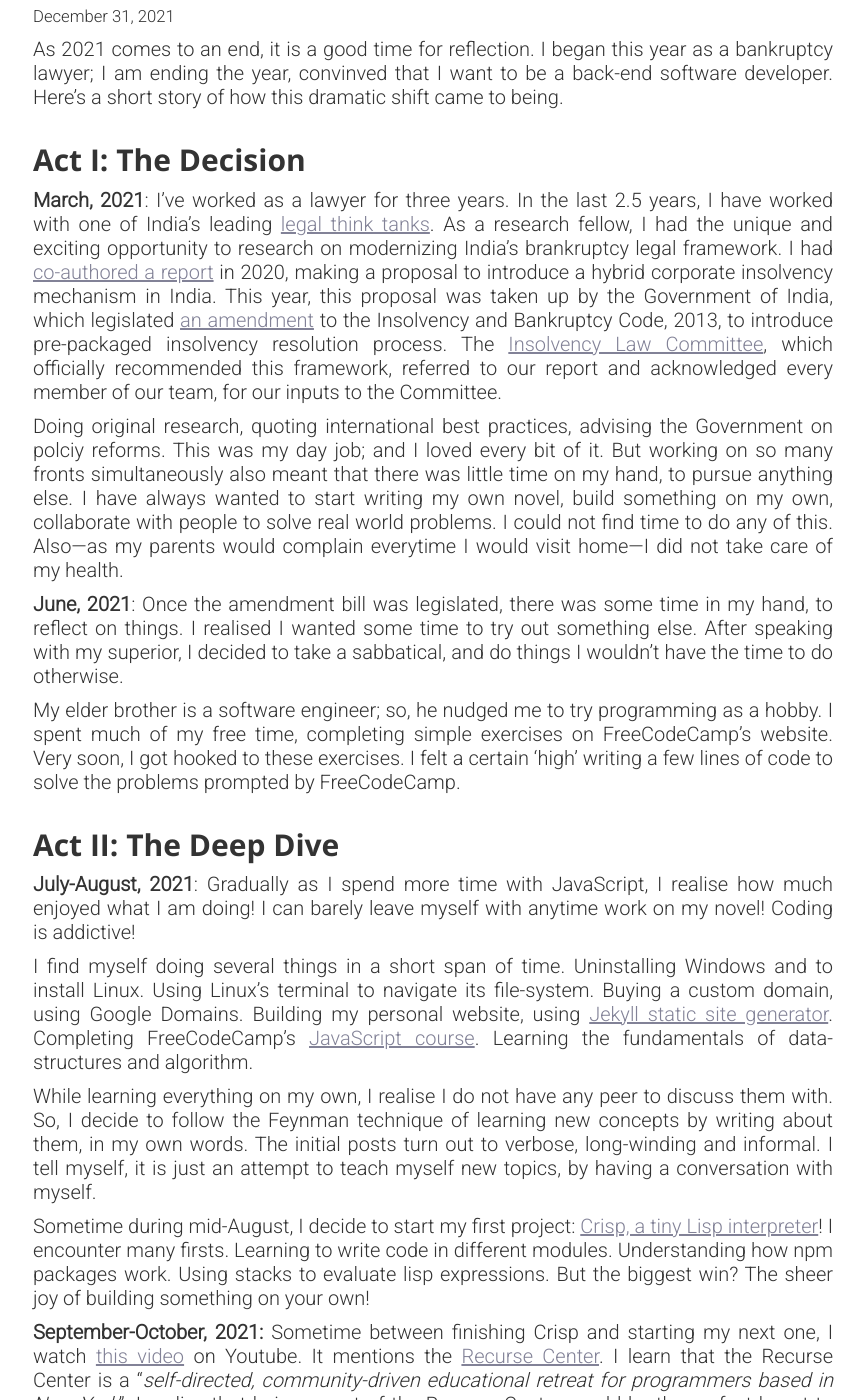
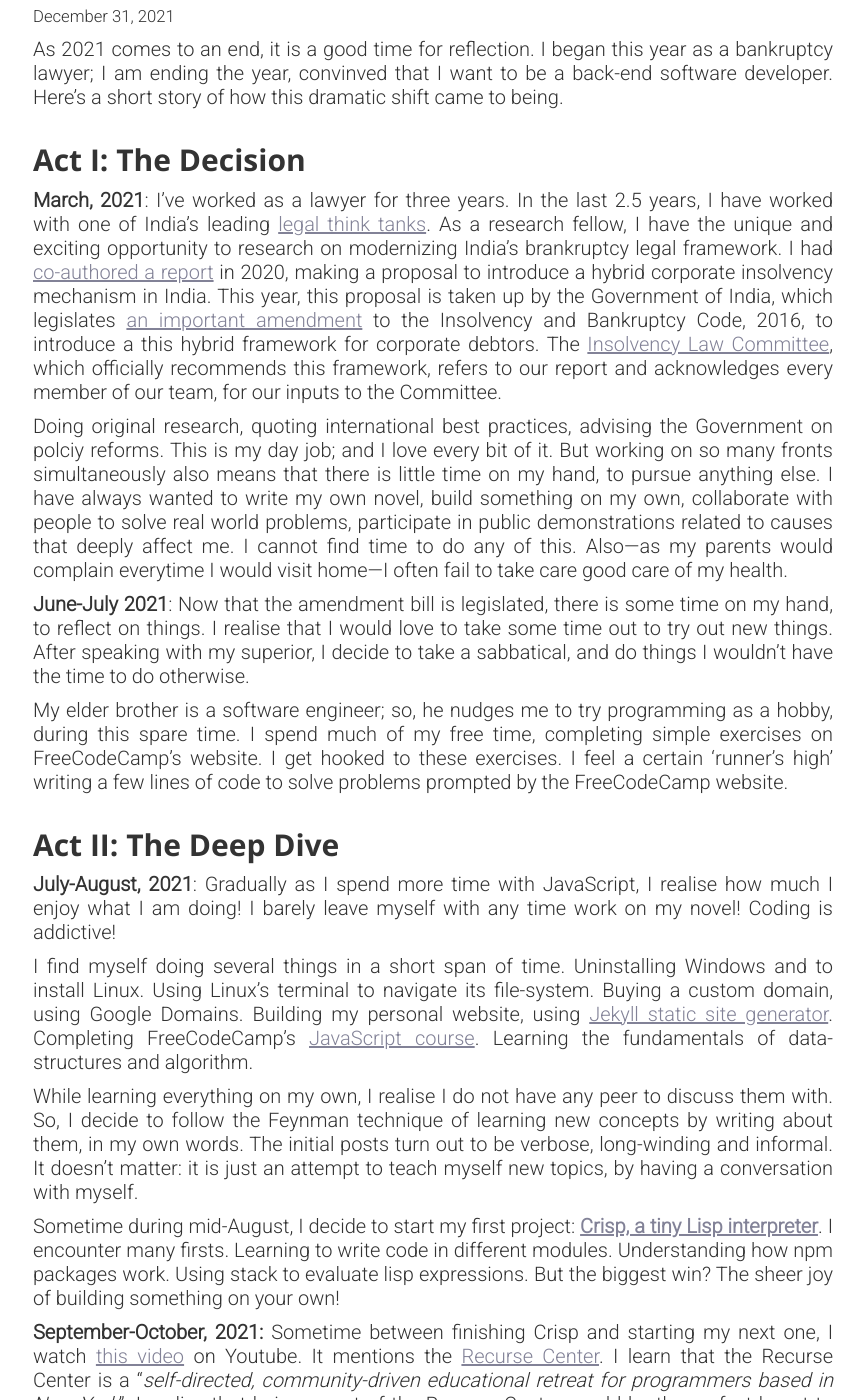
Before and after one commit to oitee/oitee.github.io, a Jekyll site: the page built from _posts/2021-12-31-looking-back-2021.md, in a window 1280 px wide and 1400 px high, scrolled down 287 px. Shown: the whole window, without its empty margins (207-1072 px from the left). Built offline with Jekyll 4.4.1, drawn with Linux system fonts in a browser that asks for light colours; comment, search, counter and statistics services are not loaded; some of the changed text lies outside the part shown.

Commit message:
Minor changes

```diff
--- a/_posts/2021-12-31-looking-back-2021.md
+++ b/_posts/2021-12-31-looking-back-2021.md
@@ -9,56 +9,58 @@ As 2021 comes to an end, it is a good time for reflection. I began this year as
 
 ## Act I: The Decision
 
-**March, 2021**: I've worked as a lawyer for three years. In the last 2.5 years, I have worked with one of India's leading [legal think tanks](https://vidhilegalpolicy.in/). As a research fellow, I had the unique and exciting opportunity to research on modernizing India's brankruptcy legal framework. I had [co-authored a report](https://vidhilegalpolicy.in/wp-content/uploads/2020/07/Report-on-Pre-Packaged-Insolvency-Resolution.pdf) in 2020, making a proposal to introduce a hybrid corporate insolvency mechanism in India. This year, this proposal was taken up by the Government of India, which legislated [an amendment](https://ibbi.gov.in//uploads/legalframwork/0150ec26cf05f06e66bd82b2ec4f6296.pdf) to the Insolvency and Bankruptcy Code, 2013, to introduce pre-packaged insolvency resolution process. The [Insolvency Law Committee](https://www.ibbi.gov.in/uploads/resources/65b114e356eacaaa2dbd25b210f845da.pdf), which officially recommended this framework, referred to our report and acknowledged every member of our team, for our inputs to the Committee.
+**March, 2021**: I've worked as a lawyer for three years. In the last 2.5 years, I have worked with one of India's leading [legal think tanks](https://vidhilegalpolicy.in/). As a research fellow, I have the unique and exciting opportunity to research on modernizing India's brankruptcy legal framework. I had [co-authored a report](https://vidhilegalpolicy.in/wp-content/uploads/2020/07/Report-on-Pre-Packaged-Insolvency-Resolution.pdf) in 2020, making a proposal to introduce a hybrid corporate insolvency mechanism in India. This year, this proposal is taken up by the Government of India, which legislates [an important amendment](https://ibbi.gov.in//uploads/legalframwork/0150ec26cf05f06e66bd82b2ec4f6296.pdf) to the Insolvency and Bankruptcy Code, 2016, to introduce a this hybrid framework for corporate debtors. The [Insolvency Law Committee](https://www.ibbi.gov.in/uploads/resources/65b114e356eacaaa2dbd25b210f845da.pdf), which officially recommends this framework, refers to our report and acknowledges every member of our team, for our inputs to the Committee.
 
-Doing original research, quoting international best practices, advising the Government on polciy reforms. This was my day job; and I loved every bit of it. But working on so many fronts simultaneously also meant that there was little time on my hand, to pursue anything else. I have always wanted to start writing my own novel, build something on my own, collaborate with people to solve real world problems. I could not find time to do any of this. Also—as my parents would complain everytime I would visit home—I did not take care of my health.
+Doing original research, quoting international best practices, advising the Government on polciy reforms. This is my day job; and I love every bit of it. But working on so many fronts simultaneously also means that there is little time on my hand, to pursue anything else. I have always wanted to write my own novel, build something on my own, collaborate with people to solve real world problems, participate in public demonstrations related to causes that deeply affect me. I cannot find time to do any of this. Also—as my parents would complain everytime I would visit home—I often fail to take care good care of my health.
 
-**June, 2021**: Once the amendment bill was legislated, there was some time in my hand, to reflect on things. I realised I wanted some time to try out something else. After speaking with my superior, I decided to take a sabbatical, and do things I wouldn't have the time to do otherwise.
+**June-July 2021**: Now that the amendment bill is legislated, there is some time on my hand, to reflect on things. I realise that I would love to take some time out to try out new things. After speaking with my superior, I decide to take a sabbatical, and do things I wouldn't have the time to do otherwise.
 
-My elder brother is a software engineer; so, he nudged me to try programming as a hobby. I spent much of my free time, completing simple exercises on FreeCodeCamp's website. Very soon, I got hooked to these exercises. I felt a certain 'high' writing a few lines of code to solve the problems prompted by FreeCodeCamp.
+My elder brother is a software engineer; so, he nudges me to try programming as a hobby, during this spare time. I spend much of my free time, completing simple exercises on FreeCodeCamp's website. I get hooked to these exercises. I feel a certain 'runner's high' writing a few lines of code to solve problems prompted by the FreeCodeCamp website.
 
 ## Act II: The Deep Dive
 
-**July-August, 2021**: Gradually as I spend more time with JavaScript, I realise how much enjoyed what I am doing! I can barely leave myself with anytime work on my novel! Coding is addictive!
+**July-August, 2021**: Gradually as I spend more time with JavaScript, I realise how much I enjoy what I am doing! I barely leave myself with any time work on my novel! Coding is addictive!
 
 I find myself doing several things in a short span of time. Uninstalling Windows and to install Linux. Using Linux's terminal to navigate its file-system. Buying a custom domain, using Google Domains. Building my personal website, using [Jekyll static site generator](https://jekyllrb.com/). Completing FreeCodeCamp's [JavaScript course](https://www.freecodecamp.org/learn/javascript-algorithms-and-data-structures). Learning the fundamentals of data-structures and algorithm.
 
-While learning everything on my own, I realise I do not have any peer to discuss them with. So, I decide to follow the Feynman technique of learning new concepts by writing about them, in my own words. The initial posts turn out to verbose, long-winding and informal. I tell myself, it is just an attempt to teach myself new topics, by having a conversation with myself.
+While learning everything on my own, I realise I do not have any peer to discuss them with. So, I decide to follow the Feynman technique of learning new concepts by writing about them, in my own words. The initial posts turn out to be verbose, long-winding and informal. It doesn't matter: it is just an attempt to teach myself new topics, by having a conversation with myself.
 
-Sometime during mid-August, I decide to start my first project: [Crisp, a tiny Lisp interpreter](https://github.com/oitee/crisp)! I encounter many firsts. Learning to write code in different modules. Understanding how npm packages work. Using stacks to evaluate lisp expressions. But the biggest win? The sheer joy of building something on your own!
+Sometime during mid-August, I decide to start my first project: [**Crisp, a tiny Lisp interpreter**](https://github.com/oitee/crisp). I encounter many firsts. Learning to write code in different modules. Understanding how npm packages work. Using stack to evaluate lisp expressions. But the biggest win? The sheer joy of building something on your own!
 
 **September-October, 2021:** Sometime between finishing Crisp and starting my next one, I watch [this video](https://www.youtube.com/watch?v=2i3v1BbKbs8) on Youtube. It mentions the [Recurse Center](https://www.recurse.com/). I learn that the Recurse Center is a "_self-directed, community-driven educational retreat for programmers based in New York_". I realise that being a part of the Recurse Center would be the perfect boost to my learning journey. It promotes self-learning, while also providing a cohort of peers to collaborate and network with. I decide that I would apply for the Winter batch of the Recurse Center.
 
-In the mean time, I decide to work on my second project. This time it will be a Twitter Bot. Inspired from the [Planet Clojure](https://github.com/ghoseb/planet.clojure), it tweets new blog posts published by a given set of blogs. I learn to work with several new technologies: using a relational database to maintain the state of the application, accessing a third-party application's API, parsing XML feeds, deploying on Heroku.
+In the mean time, I decide to work on my second project. This time it will be a [Twitter Bot](https://twitter.com/@cardimomT). Inspired from the [Planet Clojure](https://github.com/ghoseb/planet.clojure), it will tweet new blog posts published by a given set of blogs. I learn to work with several new technologies: using a relational database to maintain the state of the application, accessing a third-party application's API, parsing XML feeds, deploying on Heroku.
 
 Also, duing this period, I write the following posts:
 - [Cardimom: A Twitter Bot](/2021/10/10/cardimom-twitter-bot.html): I write about how I built Cardimom, the Twitter Bot that tweets new blog posts published by select blogs
 - [Cardimom: Using Heroku Scheduler to Initiate Triggers](/2021/10/20/using-heroku-scheduler-to-initiate-triggers.html): I write about how I used [Heroku Scheduler](https://devcenter.heroku.com/articles/scheduler) to initiate the Cardimom app periodically
 - [Event and Processing Time Semantics in Blog Aggregators](https://otee.dev/2021/10/19/event-and-processing-time-semantics.html): I write about how shifted from using a system-wide cursor to blog-level cursor to determine if a post is a 'new post'. I also discuss about event time, processing time, and out-of-order events.
-- [Hash Tables from Ground Up](/2021/10/01/hash-tables.html): I write about key-value stores in general and focus on hash tables as key-value stores.
+- [Hash Tables from Ground Up](/2021/10/01/hash-tables.html): I write about key-value stores in general and hash-tables, in particular.
 - [My First npm Package](https://otee.dev/2021/10/17/my-first-npm-package.html): I write about how I published my first npm package
 - [Finding the Lexicographically Next Permutation](https://otee.dev/2021/10/27/next-permutation.html): My solution to a LeetCode problem that I found interesting: rearranging an array to find the “lexicographically next greater permutation of numbers".
 
 ## Act III: Going for the Kill
 
-**November, 2021**: I decide to spend the time of Diwali, building [Twirl](https://oteetwirl.herokuapp.com/), a URL shortening app. I spend 8-10 hours each day, to complete the project in seven days. It was a lot of fun and adrenaline. While building this project, I learn how to draw up user sign-up & sign-in flow. I use cookies to maintain sesssions. I learn how to securely store passwords and much more! I maintain a [daily log](https://otee.dev/2021/11/03/diwali-hack-week.html) of my progress.
+**November, 2021**: I decide to spend the first week of November (the Diwali week), building [Twirl](https://oteetwirl.herokuapp.com/), a URL shortening app. I spend 8-10 hours each day, to complete the project in seven days. It is a lot of fun and adrenaline. While building this project, I learn how to draw up user sign-up & sign-in flow. I use cookies to maintain sesssions. I learn how to securely store passwords and much more! I maintain a [daily log](https://otee.dev/2021/11/03/diwali-hack-week.html) of my progress.
 
-Also, I decide that it is time to apply for the Recurse Center. I spend some time answering the four main questions they have on their application form:
-- **What is the most fascinating thing you've learned in the past month?**: I write about a new concept called 'Prospect Theory', that I had read about in Richard Thaler's book , "Misbehaving: The Making of Behavioral Economics”.
-- **What do you want to be doing in two years?**: In short, a back-end developer.
-- **Why do you want to attend RC?**: I had a lot to say for this; but there is a word limit. I mention how as a self-learner, I am well-suited to be a part of the cohort. I also mention about my curiosity to learn new concepts (especially in the recent past) and how being part of a community of programmers will broaden my horizens as a programmer
-- **What would you like to work on at RC**: I mention my long-term wish to learn Clojure. I also state my intent to learn about distributed systems, and to improve my tiny Lisp interpreter.
+Also, I decide that it is time to apply for the Recurse Center. I spend some time answering the four main questions they have on [their application form](https://www.recurse.com/apply/retreat):
+- **What is the most fascinating thing you've learned in the past month**: I write about a concept called 'Prospect Theory'. I had read about while reading Richard Thaler's book, "Misbehaving: The Making of Behavioral Economics”.
+- **What do you want to be doing in two years**: In short, work as a back-end developer in an organisation that promotes learning.
+- **Why do you want to attend RC**: I have a lot to say for this one; but there is a word limit. I mention how as a self-learner, I am well-suited to be a part of the cohort. I also mention about my curiosity to learn new concepts (especially in the recent past) and how being part of a community of programmers will broaden my horizon as a programmer
+- **What would you like to work on at RC**: I mention my long-term wish to learn Clojure. I also state my intent to learn about distributed systems, and to improve my Lisp interpreter.
 
 During this month, I publish the following posts:
 - [12 Things to Know About HTTP](https://otee.dev/2021/11/03/HTTP-explainer.html): Before embarking on Twirl, I read up on HTTP. This post is a summary of my learnings on HTTP.
 - [Diwali Hack Week](https://otee.dev/2021/11/03/diwali-hack-week.html): Daily log I maintained while building Twirl (URL shorening app)
 - [Twirl: User Management](https://otee.dev/2021/11/14/twirl-user-management.html): First of a three part series on Twirl, I write about the system design of Twirl and the user sign-in and sign-up flow
 - [Search Relevance Using BM25 Algorithm](https://otee.dev/2021/11/24/search-relevance-using-bm-25.html): I write about the BM25 algorithm, and host an in-browser demonstration of my implementation of BM25
-- [Promises in JavaScript and Clojure](https://otee.dev/2021/11/10/javascript-promises.html): I try to build a toy version of the JavaScript Promise constructor and compare how asynchrony is dealt in Clojure programming language.
+- [Promises in JavaScript and Clojure](https://otee.dev/2021/11/10/javascript-promises.html): I try to build a toy version of the JavaScript Promise constructor and compare how asynchrony is dealt in Clojure and JavaScript.
 
-**December**: I begin this month, with a mail from the Recurse Center: they liked my written application and would like to have a conversational interview with me. This is the first of two rounds of interviews. During this interview, the interviewer, a former Recurser, asks me a few questions. For example, she asks me about a project I would like to work on during my time at the Recurse Center and why I would want to join the RC? She also asks me about a bug I recently fixed. The interview goes really well; the interviewer is extremely polite and patient.
+**December, 2021**: I begin this month, with a mail from the Recurse Center: they liked my written application and would like to have a conversational interview with me. This is the first of two rounds of interviews. During this interview, the interviewer, a former Recurser, asks me a few questions. She asks me about a project I would like to work on during my time at the Recurse Center and why I wanted to join the RC. She also asks me about a bug I recently fixed. The interview goes really well; the interviewer is extremely polite and patient during our conversation.
 
-I wake the next morning, to find that I am selected for the next and final round of the interviews. This time, it will be a pairing interview. I submitted a simple code from [one of the tasks](https://www.recurse.com/pairing-tasks) suggested on their website. I pair with another RC alum and we have a lot of fun, as I try to explain my code and build on top of it. 30 minutes go by in no time and I wish we didn't have to stop so soon. I am told I would hear from the RC about the final results. Three days later, I learn that I am in! My batch will start on the 3rd of January. I am elated, excited and pleasantly surprised!
+I wake the next morning, to find that I am selected for the next and final round of the interviews. This time, it will be a pairing interview. I submitted a simple code from [one of the tasks](https://www.recurse.com/pairing-tasks) suggested on their website([GitHub Gist](https://gist.github.com/oitee/ed396afeba5b122349be3d4cda1bd90f)). I pair with another RC alum and we have a lot of fun, as I try to explain my code and build on top of it. 30 minutes go by in no time and I wish we didn't have to stop so soon.
+
+Three days later, I learn that I am in! My batch will start on the 3rd of January. I am elated, excited and pleasantly surprised!
 
 Apart from spending my time preparing for the RC interviews, I spend my time learning how OAuth works and build a toy project that uses Google's OAuth 2.0 framework to log-in users. I also deploy this toy project on Google Compute Engine.
 
@@ -72,7 +74,7 @@ Here's the list of posts I publish this month:
 
 ## Looking Back
 
-I am glad, 2021 happened. It gave me an opportunity to explore new avenues, try out new skills and the courage to stick on! I hope 2022 offers even more such opportunies!
+I am glad 2021 happened. It gave me an opportunity to explore new avenues, try out new skills and the courage to stick on! I hope 2022 offers even more such opportunies!
 
 Here's a Twitter thread on some of my favourite posts published this year:
 
```
